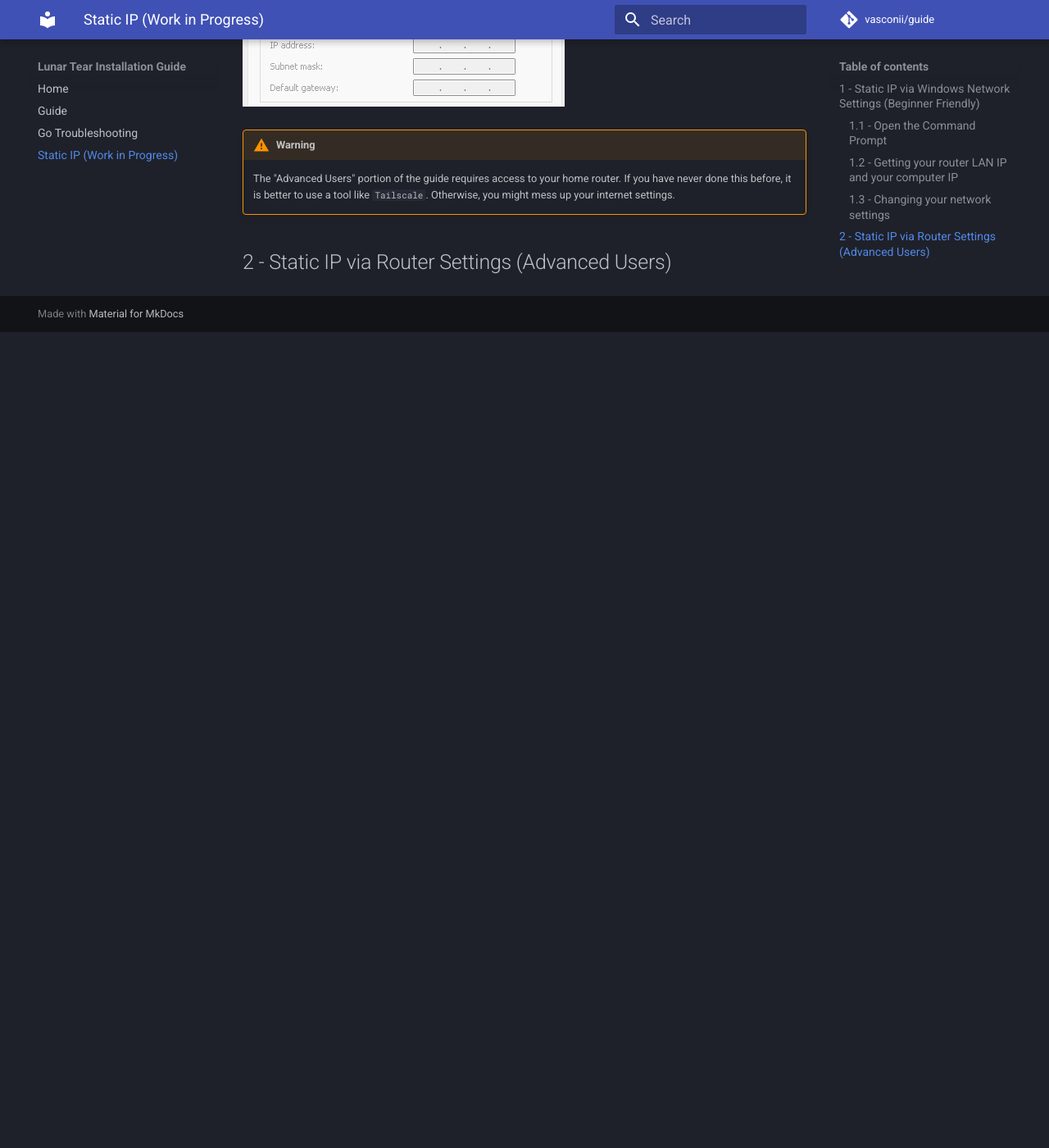
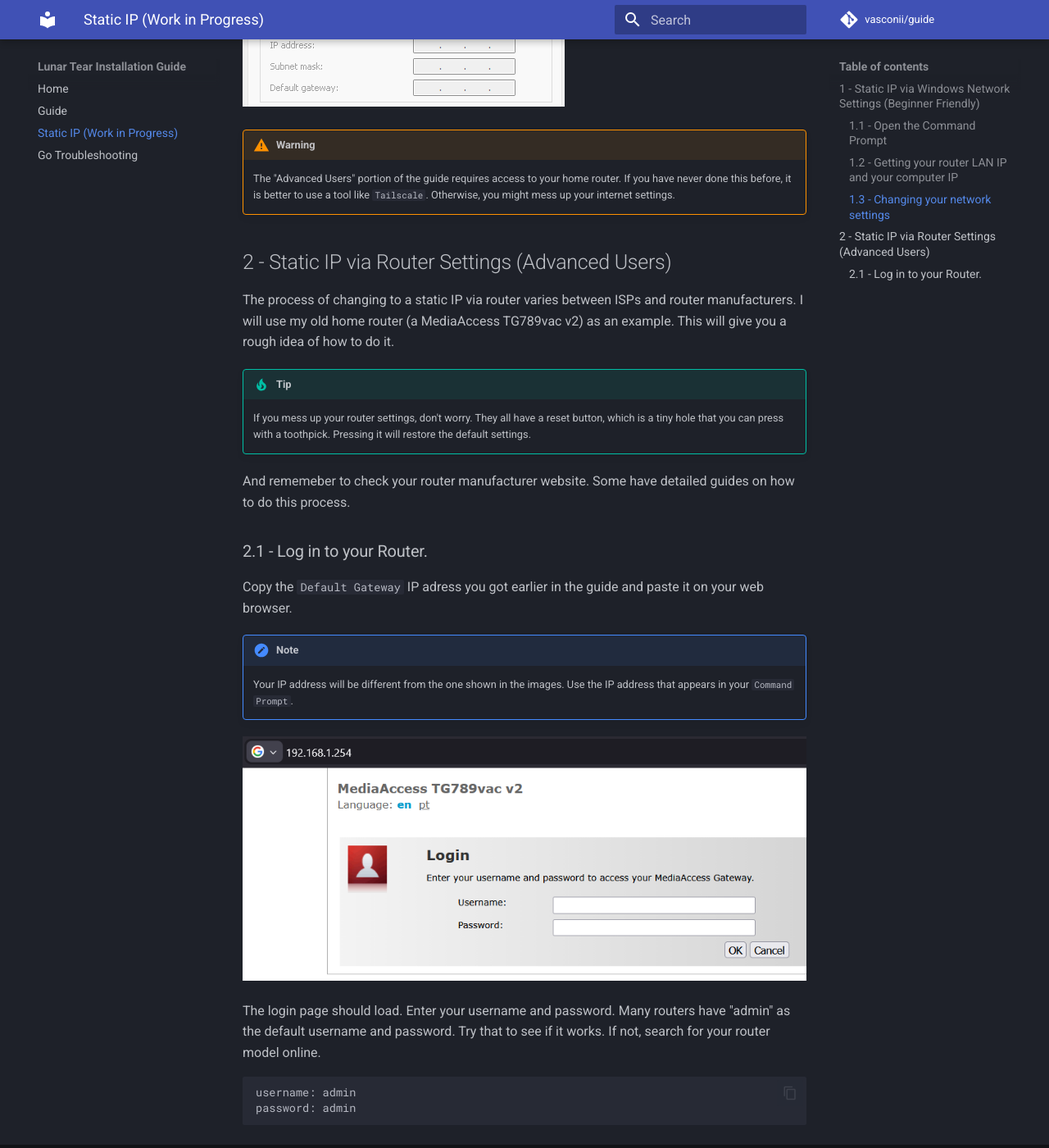
Before and after one commit to vasconii/guide, an MkDocs documentation site: the page built from docs/IP_guide.md, in a window 1280 px wide and 1400 px high, scrolled down 4004 px. Shown: the whole window at 82% size. Built offline with MkDocs 1.6.1 and Material for MkDocs 9.7.7, drawn with Linux system fonts in a browser that asks for light colours; comment, search, counter and statistics services are not loaded; before the commit the page ends 4409 px from its top, so only the background shows below that.

Commit message:
Update IP Guide

````diff
--- a/docs/IP_guide.md
+++ b/docs/IP_guide.md
@@ -74,3 +74,26 @@ If you get this message press Yes.
     The "Advanced Users" portion of the guide requires access to your home router. If you have never done this before, it is better to use a tool like `Tailscale`. Otherwise, you might mess up your internet settings.
 
 ## 2 - Static IP via Router Settings (Advanced Users)
+
+The process of changing to a static IP via router varies between ISPs and router manufacturers. I will use my old home router (a MediaAccess TG789vac v2) as an example. This will give you a rough idea of how to do it.
+
+!!! tip
+    If you mess up your router settings, don't worry. They all have a reset button, which is a tiny hole that you can press with a toothpick. Pressing it will restore the default settings.
+
+And rememeber to check your router manufacturer website. Some have detailed guides on how to do this process.
+
+### 2.1 - Log in to your Router.
+
+Copy the `Default Gateway` IP adress you got earlier in the guide and paste it on your web browser.
+
+!!! note
+    Your IP address will be different from the one shown in the images. Use the IP address that appears in your `Command Prompt`.
+
+![IP](assets/IP_config/20.png){ loading=lazy }
+
+The login page should load. Enter your username and password. Many routers have "admin" as the default username and password. Try that to see if it works. If not, search for your router model online.
+
+``` batch
+username: admin
+password: admin
+```
--- a/mkdocs.yml
+++ b/mkdocs.yml
@@ -31,8 +31,9 @@ markdown_extensions:
 nav:
     - Home: index.md
     - Guide: Setup.md
+    - Static IP (Work in Progress): IP_guide.md
     - Go Troubleshooting: Go_troubleshooting.md
-    - Static IP (Work in Progress): IP_guide.md
+
 
 
 
````
Also changed, not shown: docs/Setup.md (+9 -0 lines), docs/index.md (+12 -1 lines), docs/assets/IP_config/20.png (added).
